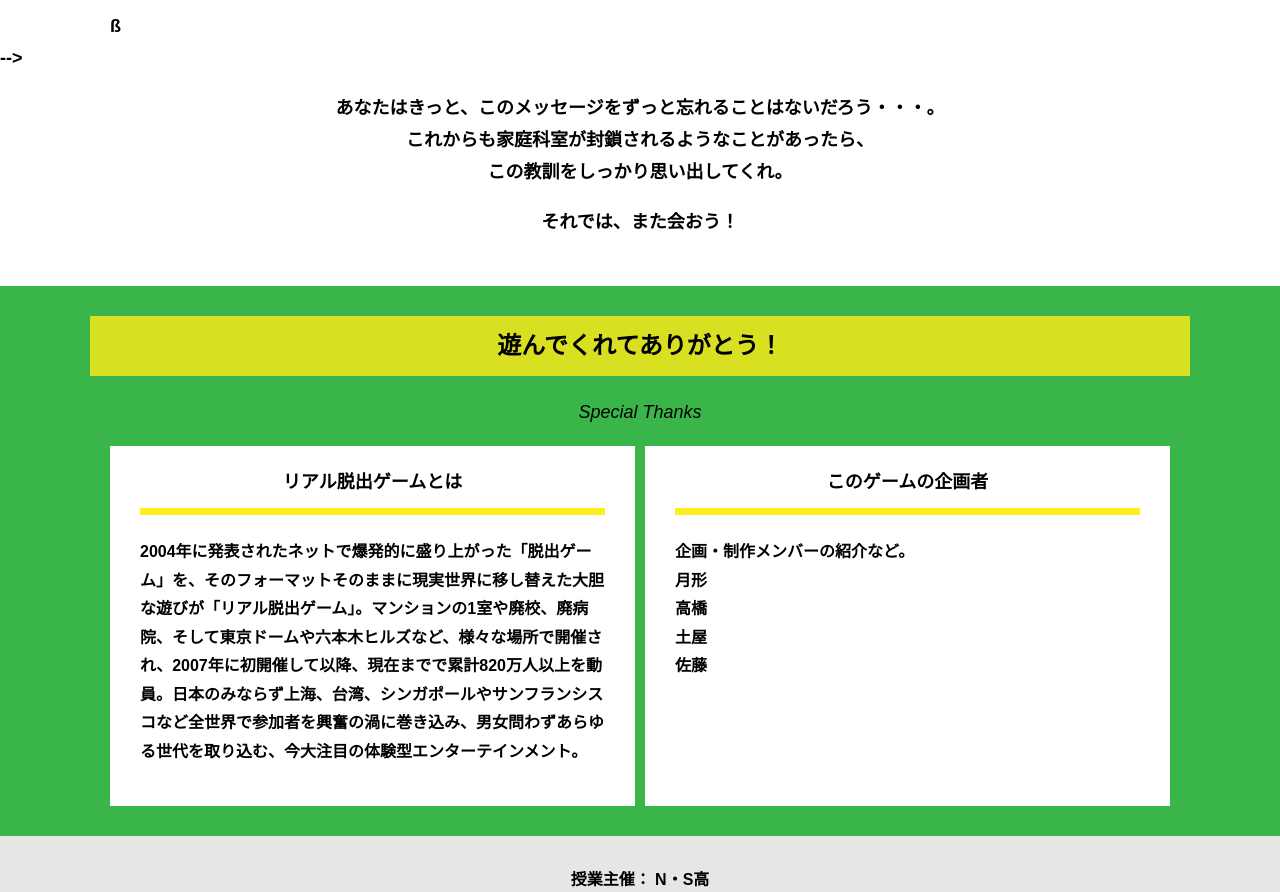
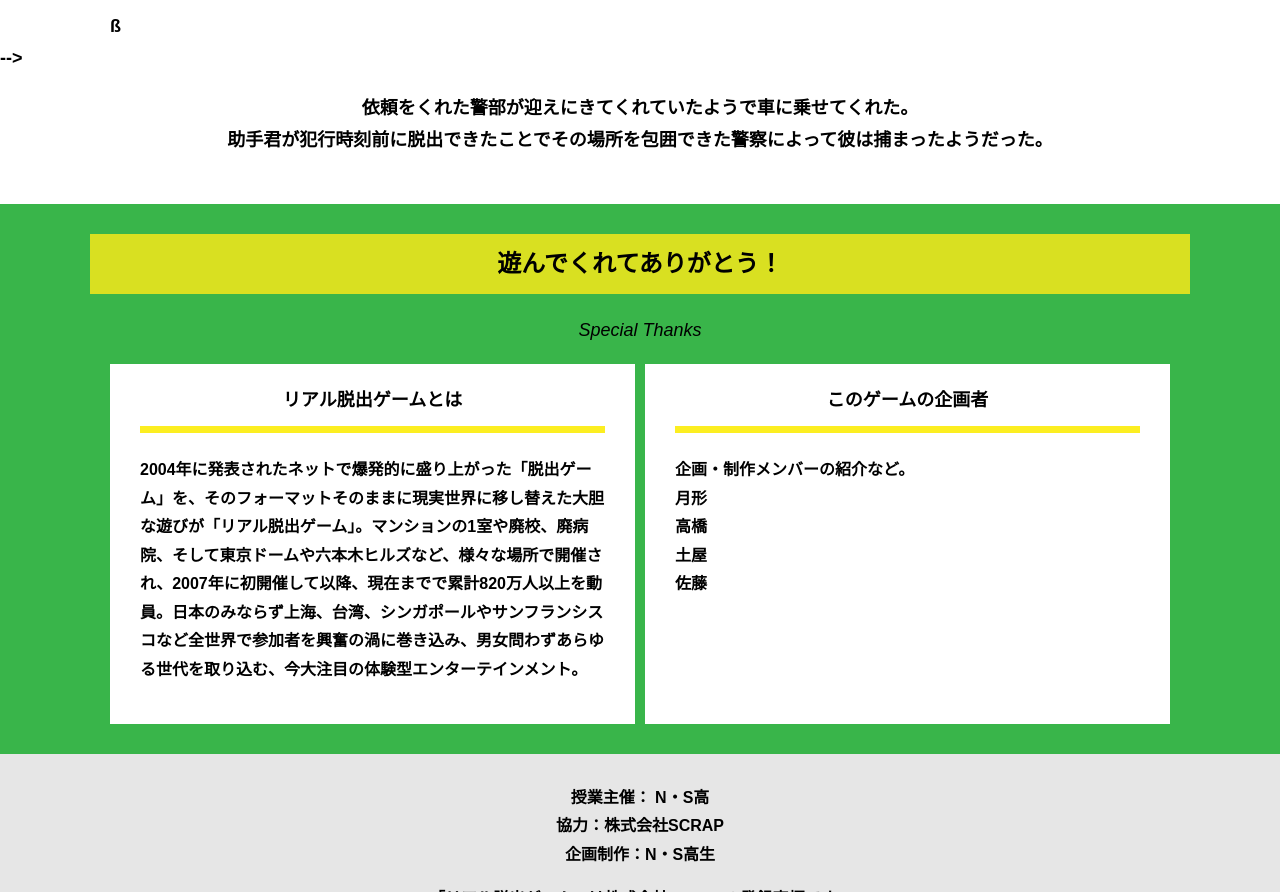
Before and after one commit to ryota-tsukigata/alfa-omiya-1, a plain HTML site: page final.html in a window 1280 px wide. Shown: the part 1182-2074 px from the top of the page. Drawn offline with Linux system fonts and the light colour scheme.

Commit message:
Update final.html

```diff
--- a/final.html
+++ b/final.html
@@ -44,10 +44,8 @@ Youtube貼り付けここまで-->
           ß
       </div>
          -->
-        <p class="text-center">あなたはきっと、このメッセージをずっと忘れることはないだろう・・・。<br>
-          これからも家庭科室が封鎖されるようなことがあったら、<br>
-          この教訓をしっかり思い出してくれ。</p>
-        <p class="text-center">それでは、また会おう！</p>
+        <p class="text-center">依頼をくれた警部が迎えにきてくれていたようで車に乗せてくれた。<br>
+          助手君が犯行時刻前に脱出できたことでその場所を包囲できた警察によって彼は捕まったようだった。</p>
       </div>
     </section>
     <section class="section bg-color--keycolor">
```
